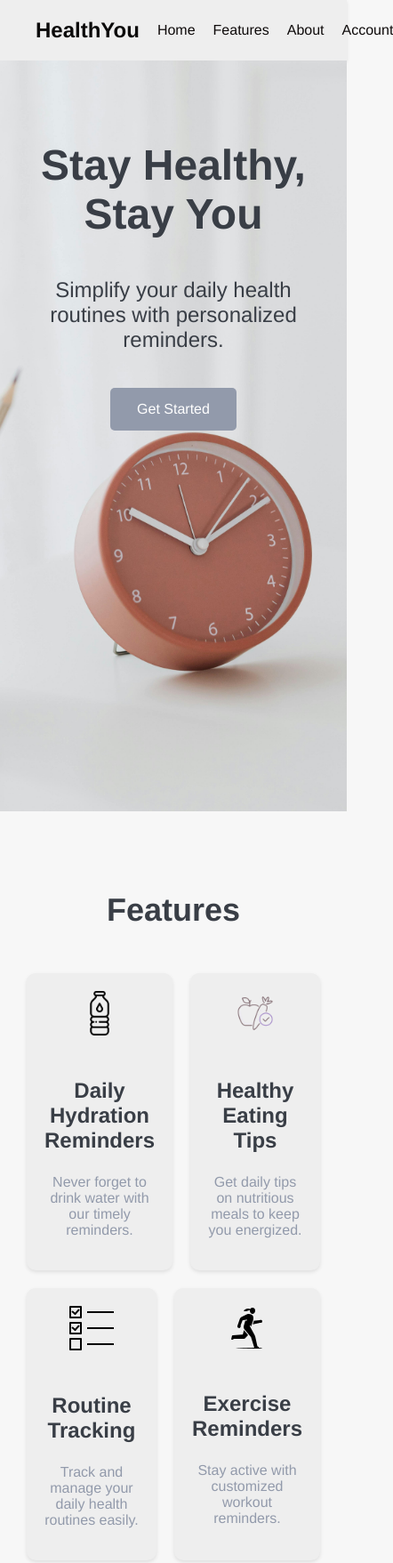
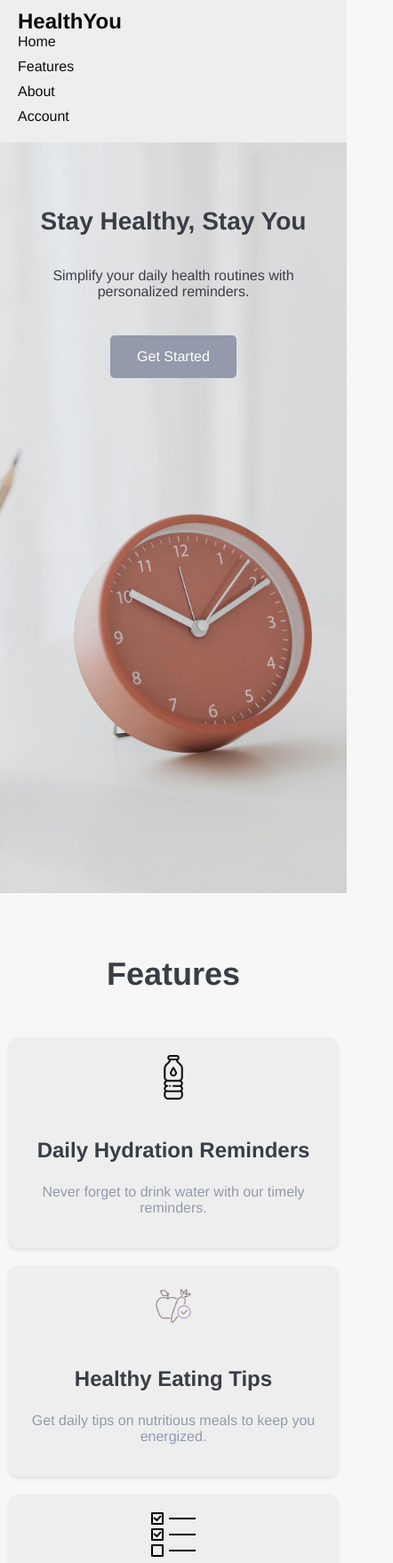
Before and after one commit to Chiefopoku/healthyou, a plain HTML site: page pages/index.html in a window 390 px wide. Shown: the top 1757 px of the page at 89% size, 442 px wide, since content can reach past the window. Drawn offline with Linux system fonts and the light colour scheme.

Commit message:
css responsive

```diff
--- a/styles/style.css
+++ b/styles/style.css
@@ -521,3 +521,104 @@ footer .social-media a {
 footer p {
     margin-top: 20px;
 }
+
+/* Media Queries for Responsive Design */
+@media (max-width: 768px) {
+    header {
+        flex-direction: column;
+        align-items: flex-start;
+        padding: 10px 20px;
+    }
+
+    nav ul {
+        flex-direction: column;
+        width: 100%;
+    }
+
+    nav ul li {
+        margin-left: 0;
+        margin-bottom: 10px;
+    }
+
+    .features, .steps, .testimonials, .settings-sections {
+        flex-direction: column;
+        align-items: center;
+    }
+
+    .feature, .step, .testimonial, .card {
+        max-width: 100%;
+        margin-bottom: 20px;
+    }
+
+    .hero h1 {
+        font-size: 36px;
+    }
+
+    .hero p {
+        font-size: 18px;
+    }
+
+    .card {
+        padding: 20px;
+    }
+
+    .settings-sections {
+        padding: 20px 10px;
+    }
+
+    .feature img, .step img, .testimonial img {
+        max-width: 80px;
+        margin-bottom: 15px;
+    }
+}
+
+@media (max-width: 480px) {
+    header {
+        padding: 10px 20px;
+        max-width: 100%;
+        flex-direction: column;
+    }
+
+    .hero h1 {
+        font-size: 28px;
+        width: 100%;
+    }
+
+    .hero p {
+        font-size: 16px;
+    }
+
+    .btn {
+        padding: 10px 20px;
+    }
+
+    .card {
+        padding: 15px;
+        width: 90%;
+    }
+
+    section {
+        padding: 40px 10px;
+        max-width: 100%;
+    }
+
+    .feature, .step, .testimonial {
+        max-width: 100%;
+        margin: 10px 0;
+    }
+
+    .features, .steps, .testimonials {
+        flex-direction: column;
+        align-items: center;
+    }
+
+    .settings-sections {
+        flex-direction: column;
+        align-items: center;
+    }
+
+    .card {
+        max-width: 100%;
+        margin-bottom: 20px;
+    }
+}
```
